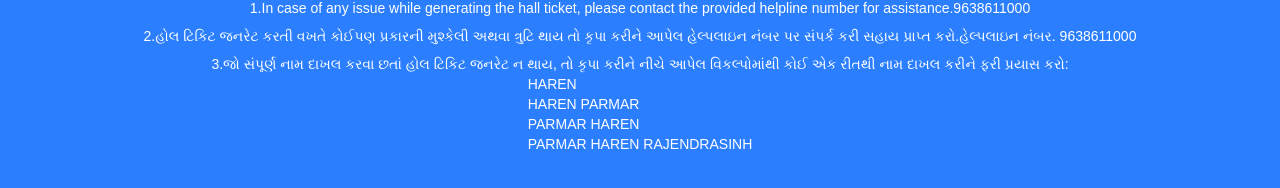
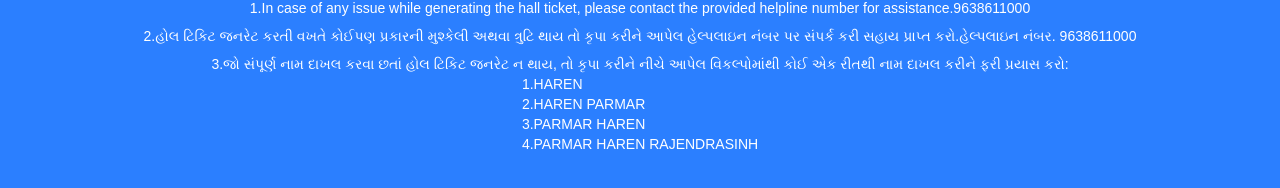
Before and after one commit to harendrasinp/Hallticket, a Next.js app: page / in a window 1280 px wide. Shown: the part 470-658 px from the top of the page. Built offline with nearby package versions, Linux system fonts and the light colour scheme.

Commit message:
flex example item

```diff
--- a/src/app/page.js
+++ b/src/app/page.js
@@ -125,7 +125,7 @@ export default function Home() {
           <div className="flex flex-col items-start">
             {InfoData.Example.map((example, index) => (
               <div key={index} className="text-sm text-white">
-                 {example}
+                 {index+1}.{example}
               </div>
             ))}
           </div>
```
